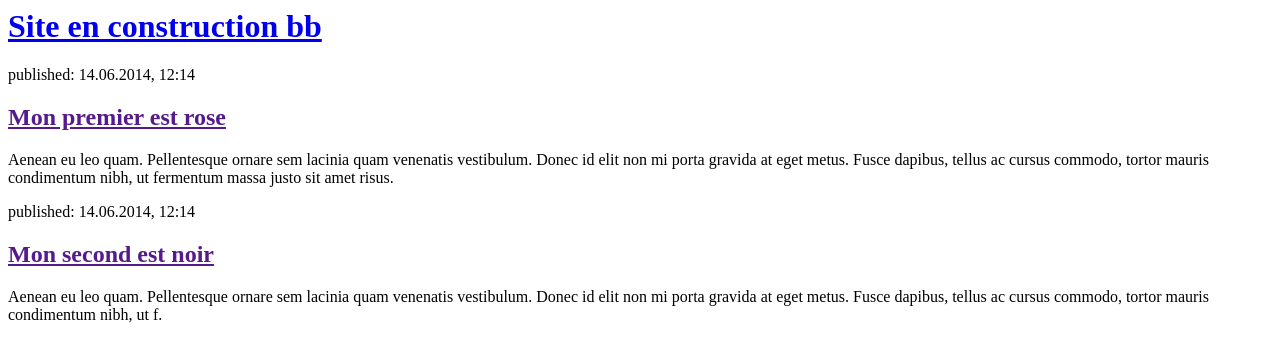
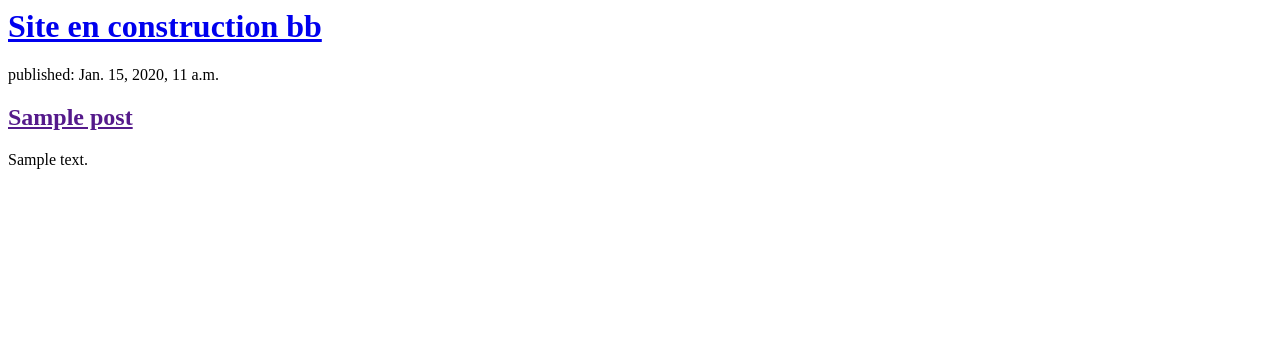
Before and after one commit to Alixvanripato/mon-premier-blog, a Django app: page / in a window 1280 px wide. Shown: the top 362 px of the page. Run offline with Django 3.2, Linux system fonts and the light colour scheme; tables that the repository leaves empty hold one stand-in row (values such as "Sample post").

Commit message:
articles en ligne

```diff
--- a/blog/templates/blog/post_list.html
+++ b/blog/templates/blog/post_list.html
@@ -6,17 +6,12 @@
         <div>
             <h1><a href="/">Site en construction bb</a></h1>
         </div>
-
-        <div>
-            <p>published: 14.06.2014, 12:14</p>
-            <h2><a href="">Mon premier est rose</a></h2>
-            <p>Aenean eu leo quam. Pellentesque ornare sem lacinia quam venenatis vestibulum. Donec id elit non mi porta gravida at eget metus. Fusce dapibus, tellus ac cursus commodo, tortor mauris condimentum nibh, ut fermentum massa justo sit amet risus.</p>
-        </div>
-
-        <div>
-            <p>published: 14.06.2014, 12:14</p>
-            <h2><a href="">Mon second est noir</a></h2>
-            <p>Aenean eu leo quam. Pellentesque ornare sem lacinia quam venenatis vestibulum. Donec id elit non mi porta gravida at eget metus. Fusce dapibus, tellus ac cursus commodo, tortor mauris condimentum nibh, ut f.</p>
-        </div>
+{% for post in posts %}
+    <div>
+        <p>published: {{ post.published_date }}</p>
+        <h2><a href="">{{ post.title }}</a></h2>
+        <p>{{ post.text|linebreaksbr }}</p>
+    </div>
+{% endfor %}
     </body>
 </html>
--- a/blog/views.py
+++ b/blog/views.py
@@ -1,7 +1,9 @@
 from django.shortcuts import render
+from django.utils import timezone
+from .models import Post
 
 def post_list(request):
-    return render(request, 'blog/post_list.html', {})
-
+    posts = Post.objects.filter(published_date__lte=timezone.now()).order_by('published_date')
+    return render(request, 'blog/post_list.html', {'posts': posts})
 
 # Create your views here.
```
